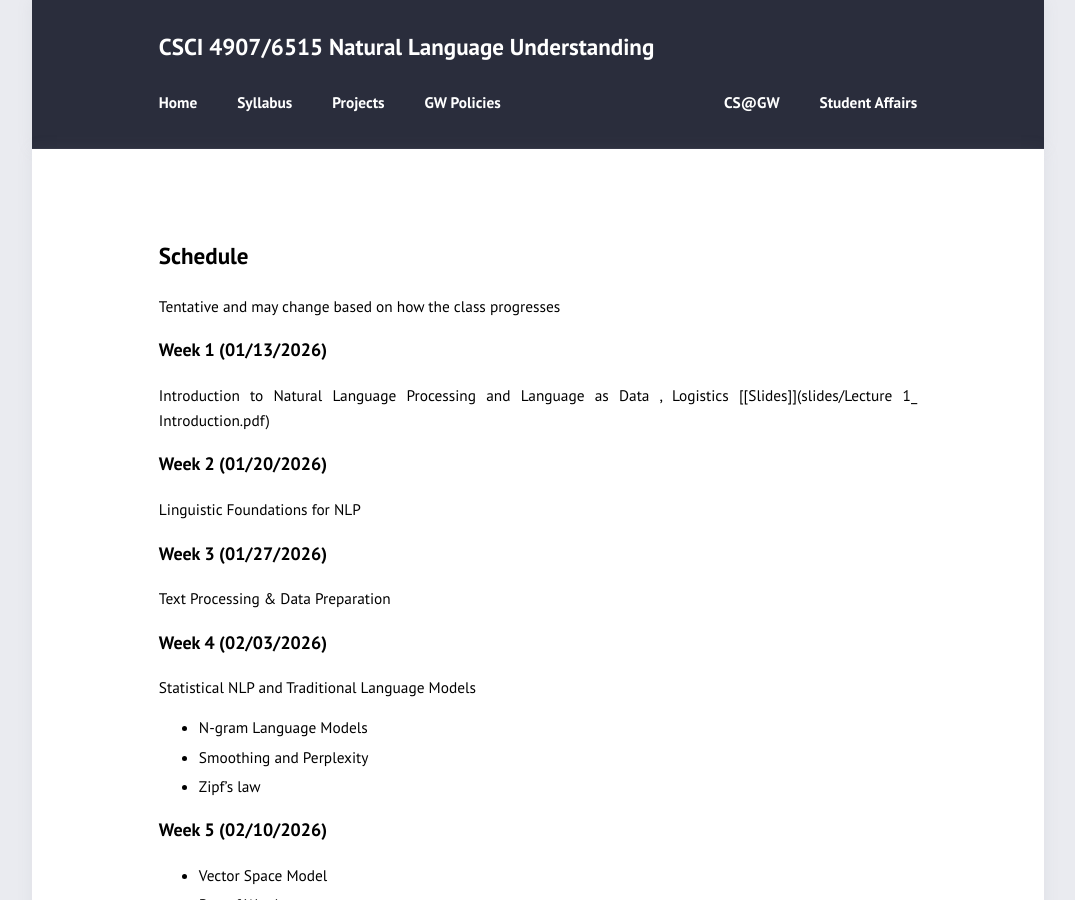
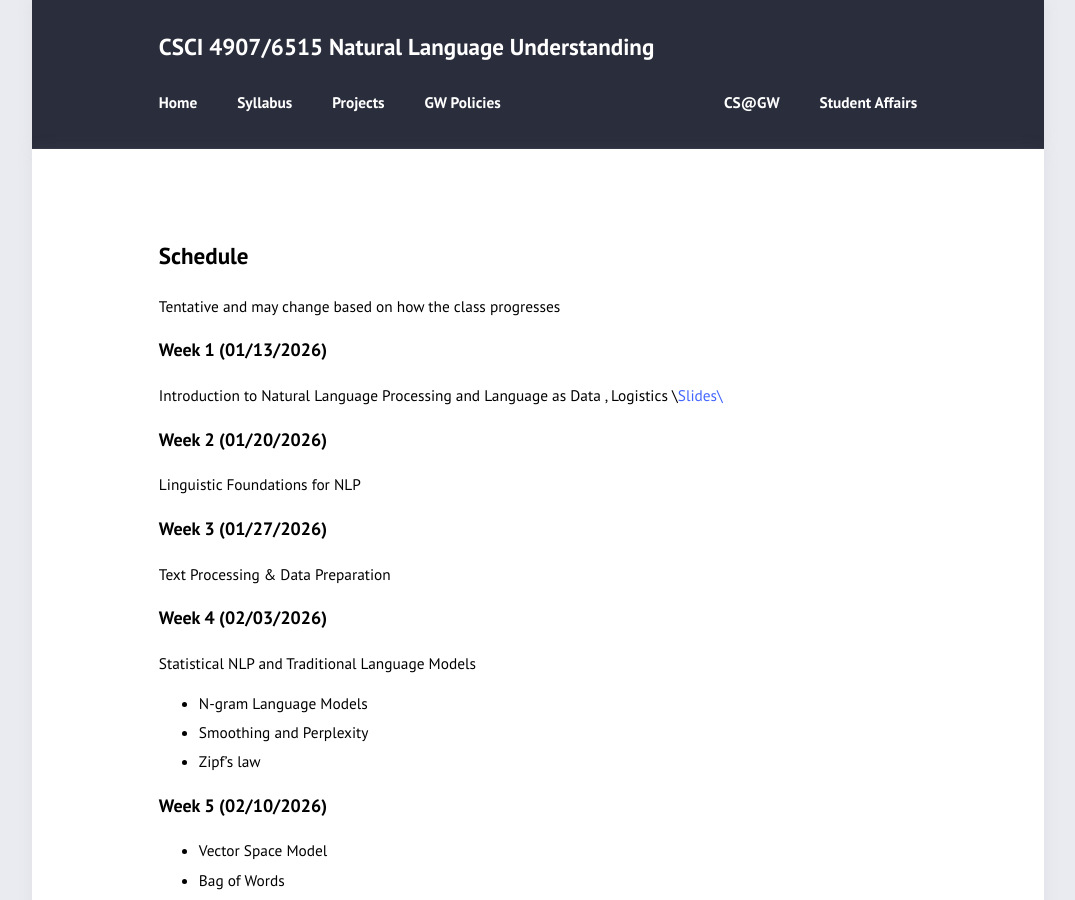
Before and after one commit to azirikly/nlu-gw26, a Jekyll site: the page built from syllabus.md, in a window 1280 px wide and 900 px high. Shown: the whole window, without its empty margins (102-1177 px from the left). Built offline with Jekyll 4.4.1, drawn with Linux system fonts in a browser that asks for light colours.

Commit message:
Fix markdown escaping for week 1 slides link

```diff
--- a/syllabus.md
+++ b/syllabus.md
@@ -6,7 +6,7 @@ layout: page
 ## Schedule
 Tentative and may change based on how the class progresses
 ### Week 1 (01/13/2026)
-Introduction to Natural Language Processing and Language as Data , Logistics \[[Slides]\](slides/Lecture 1_ Introduction.pdf)
+Introduction to Natural Language Processing and Language as Data , Logistics \\[Slides\\](slides/Lecture 1_ Introduction.pdf)
 
 ### Week 2 (01/20/2026)
 Linguistic Foundations for NLP
```
